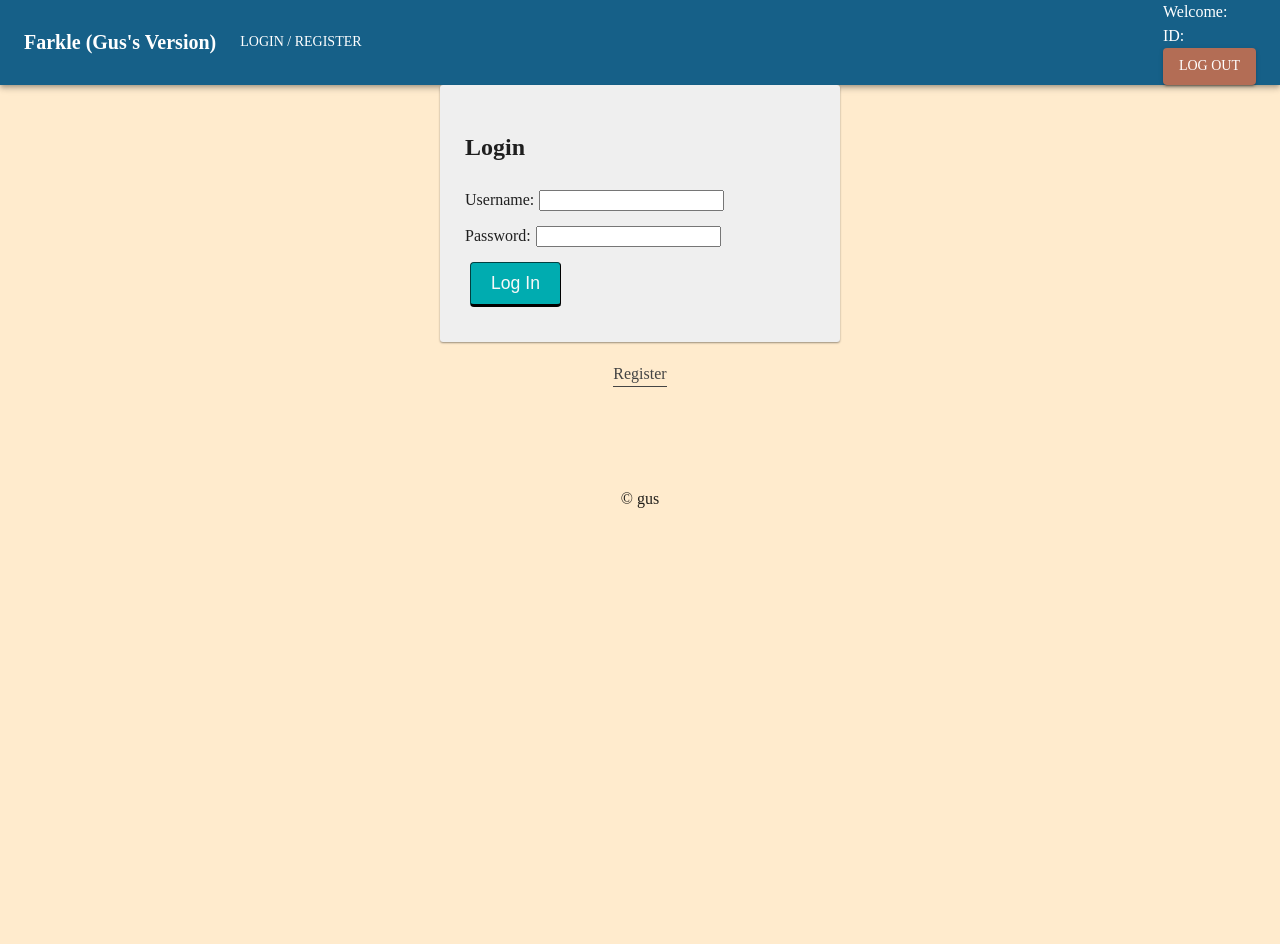
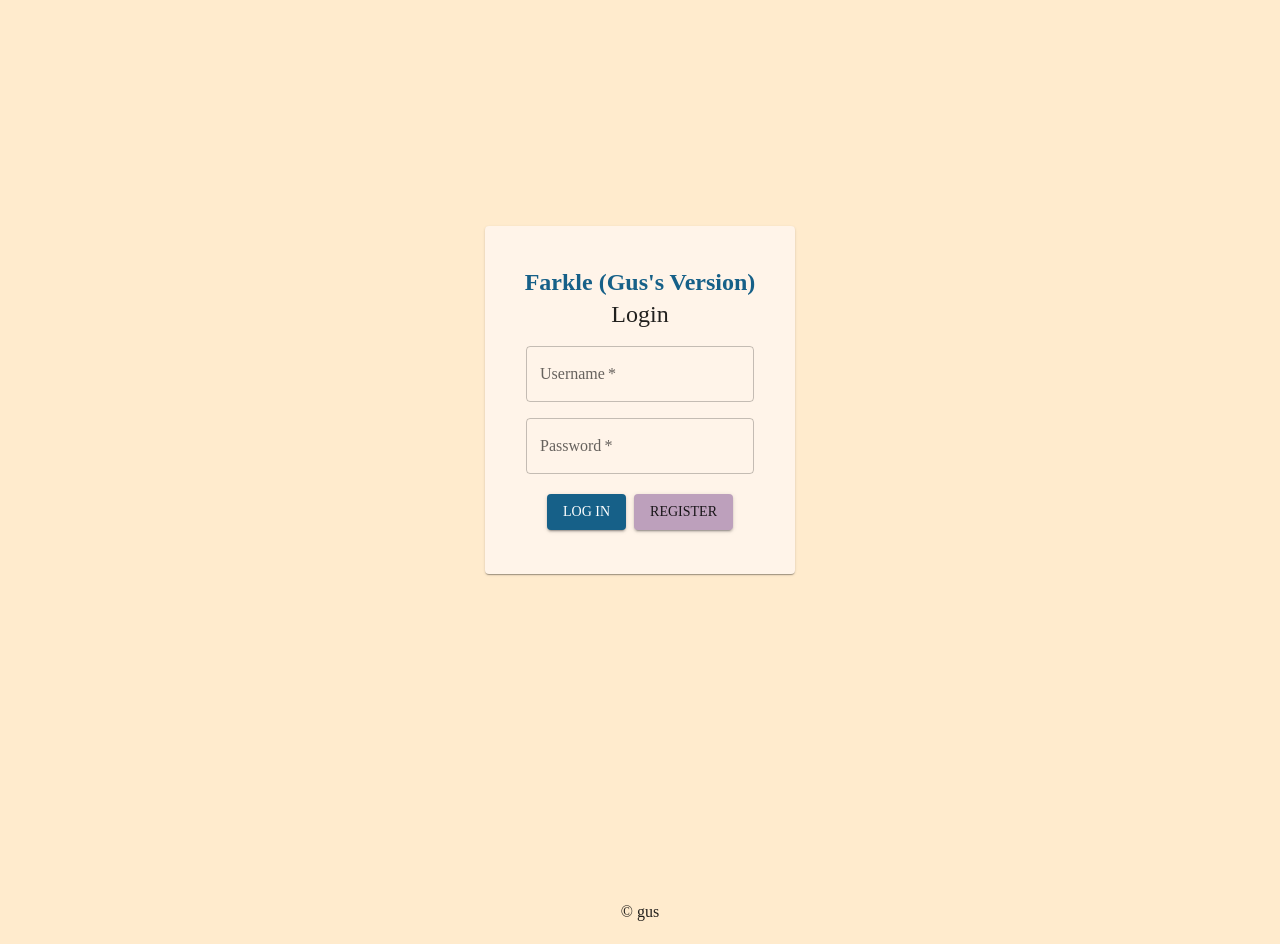
Before and after one commit to auridgway/eda-solo-project-2024, a React (Vite) app: page /#/dashboard in a window 1280 px wide. Before the commit this address led to /#/login. Before the commit the page ends 800 px from the top, so only its background shows below. Built offline with nearby package versions, Linux system fonts and the light colour scheme; no server answers.

Commit message:
added some more styling, fixed bugs, and added an animation

```diff
--- a/src/components/App/App.jsx
+++ b/src/components/App/App.jsx
@@ -36,7 +36,8 @@ function App() {
   return (
     <Router>
       <div>
-        <Nav />
+        {!user.id ? <></> : <Nav />}
+
         <Switch>
           {/* Visiting localhost:5173 will redirect to localhost:5173/home */}
           <Redirect exact from="/" to="/home" />
--- a/src/components/GameplayScreen/GameplayScreen.jsx
+++ b/src/components/GameplayScreen/GameplayScreen.jsx
@@ -82,6 +82,7 @@ export default function GameplayScreen() {
     return (
         <Container>
             <Typography color='primary' variant="h3">{currentGame?.lobby_name}</Typography>
+            {currentGame.winner_id === undefined ?
                 <Grid container spacing={2} direction='row'>
                     <Grid item xs={8}>
                         {/* actual game space is right here */}
@@ -117,10 +118,10 @@ export default function GameplayScreen() {
                             </Grid>
                             <Grid container alignItems="center" justifyContent="center" direction='row' spacing={2}>
                                 <Grid item textAlign='center' xs={6}>
-                                <Button sx={{px:14}} variant="contained" color='info' onClick={handleRoll}>Roll</Button>
+                                    <Button sx={{ px: 14 }} variant="contained" color='info' onClick={handleRoll}>Roll</Button>
                                 </Grid>
                                 <Grid item textAlign='center' xs={6}>
-                                <Button sx={{px:11.5}} variant="contained" color='success' onClick={handleSave}>Save Score</Button>
+                                    <Button sx={{ px: 11.5 }} variant="contained" color='success' onClick={handleSave}>Save Score</Button>
                                 </Grid>
                             </Grid>
                         </Paper>
@@ -279,6 +280,24 @@ export default function GameplayScreen() {
                         </Paper>
                     </Grid>
                 </Grid>
+                :
+                <Grid container spacing={2} direction='row'>
+                    <Grid item xs={3}>
+
+                    </Grid>
+                    <Grid item xs={6}>
+                        {/* actual game space is right here */}
+                        <Paper sx={{ p: 1, m: 1 }} >
+                            <Typography textAlign='center' variant="h3">Winner!</Typography>
+                            <Typography textAlign='center' variant="h5">👑 {currentGame.players.find((player) => player.user_id===currentGame.winner_id).username} 👑</Typography>
+                            <Typography textAlign='center' variant="h5">Score: {currentGame.players.find((player) => player.user_id===currentGame.winner_id).score} points</Typography>
+                        </Paper>
+                    </Grid>
+                    <Grid item xs={3}>
+
+                    </Grid>
+                </Grid>
+            }
         </Container>
 
 
--- a/src/components/LoginForm/LoginForm.jsx
+++ b/src/components/LoginForm/LoginForm.jsx
@@ -1,12 +1,19 @@
 import React, { useState } from 'react';
 import { useDispatch } from 'react-redux';
-import {useSelector} from 'react-redux';
+import { useSelector } from 'react-redux';
+import { Container, TextField } from "@mui/material";
+import Paper from '@mui/material/Paper';
+import Grid from '@mui/material/Grid';
+import Button from '@mui/material/Button';
+import Typography from '@mui/material/Typography';
+import { useHistory } from 'react-router-dom/cjs/react-router-dom.min';
 
 function LoginForm() {
   const [username, setUsername] = useState('');
   const [password, setPassword] = useState('');
   const errors = useSelector(store => store.errors);
   const dispatch = useDispatch();
+  const history = useHistory();
 
   const login = (event) => {
     event.preventDefault();
@@ -25,41 +32,70 @@ function LoginForm() {
   }; // end login
 
   return (
-    <form className="formPanel" onSubmit={login}>
-      <h2>Login</h2>
+    <Grid component='form' direction='column' autoComplete="off" alignItems="center" justifyContent="center" container spacing={2} onSubmit={login} >
+      <Grid item textAlign='center' xs={4}>
+        <Typography
+          variant="h5"
+          noWrap
+          sx={{
+            fontWeight: 900,
+          }}
+          color='primary'
+          textAlign='center'
+        >Farkle (Gus's Version)</Typography>
+        <Typography variant='h5'>Login</Typography>
         {errors.loginMessage && (
-        <h3 className="alert" role="alert">
+          <Typography variant='h6' className="alert" role="alert">
             {errors.loginMessage}
-        </h3>
+          </Typography>
         )}
-      <div>
-        <label htmlFor="username">
-          Username:
-          <input
+      </Grid>
+
+      <Grid item xs={4}>
+        <TextField
+          fullWidth label='Username' variant="outlined"
           type="text"
           name="username"
           required
           value={username}
           onChange={(event) => setUsername(event.target.value)}
         />
-        </label>
-      </div>
-      <div>
-        <label htmlFor="password">
-          Password:
-          <input
+      </Grid>
+      <Grid item xs={4}>
+        <TextField
+          fullWidth label='Password'
+          variant="outlined"
           type="password"
           name="password"
           required
           value={password}
           onChange={(event) => setPassword(event.target.value)}
         />
-        </label>
-      </div>
-      <div>
-        <input className="btn" type="submit" name="submit" value="Log In" />
-      </div>
-    </form>
+      </Grid>
+      <Grid item xs={4}>
+        <Button variant='contained'
+          className="btn"
+          type="submit"
+          name="submit"
+          value="Log In"
+          sx={{m:0.5}}
+        >
+          Log In
+        </Button>
+        <Button
+          variant='contained'
+          color='info'
+          type="button"
+          className="btn btn_asLink"
+          sx={{m:0.5}}
+          onClick={() => {
+            history.push('/registration');
+          }}
+        >
+          Register
+        </Button>
+      </Grid>
+    </Grid>
   );
 }
 
--- a/src/components/LoginPage/LoginPage.jsx
+++ b/src/components/LoginPage/LoginPage.jsx
@@ -1,26 +1,45 @@
 import React from 'react';
 import LoginForm from '../LoginForm/LoginForm';
-import { useHistory } from 'react-router-dom';
+import { Container } from "@mui/material";
+import Paper from '@mui/material/Paper';
+import Grid from '@mui/material/Grid';
+import { motion, AnimatePresence } from "framer-motion";
 
 function LoginPage() {
-  const history = useHistory();
+
+  const AnimatedPaper = motion(Paper);
+
 
   return (
-    <div>
-      <LoginForm />
+    <Container>
+      <Grid container
+        spacing={0}
+        direction="column"
+        alignItems="center"
+        justifyContent="center"
+        sx={{ minHeight: '100vh' }}
+      >
+        <AnimatePresence>
+          <AnimatedPaper sx={{ p: 5, m: 1 }}
+            animate={{
+              scale: [0, 1],
+              rotate: [180, 0]
 
-      <center>
-        <button
-          type="button"
-          className="btn btn_asLink"
-          onClick={() => {
-            history.push('/registration');
-          }}
-        >
-          Register
-        </button>
-      </center>
-    </div>
+            }}
+            transition={{
+              duration: 1.5,
+            }}
+            exit={{
+              x: 100,
+              opacity: 0
+            }}
+            key="login"
+          >
+            <LoginForm />
+          </AnimatedPaper>
+        </AnimatePresence>
+      </Grid>
+    </Container>
   );
 }
 
--- a/src/components/Nav/Nav.jsx
+++ b/src/components/Nav/Nav.jsx
@@ -10,9 +10,7 @@ import Typography from '@mui/material/Typography';
 import Menu from '@mui/material/Menu';
 import MenuIcon from '@mui/icons-material/Menu';
 import Container from '@mui/material/Container';
-import Avatar from '@mui/material/Avatar';
 import Button from '@mui/material/Button';
-import Tooltip from '@mui/material/Tooltip';
 import MenuItem from '@mui/material/MenuItem';
 import { useSelector } from 'react-redux';
 import { useHistory } from 'react-router-dom/cjs/react-router-dom.min';
@@ -41,8 +39,9 @@ function Nav() {
 
 
   return (
+
     <AppBar position="static">
-      <Container maxWidth="xl">
+      < Container maxWidth="xl" >
         <Toolbar disableGutters>
           <Typography
             variant="h6"
@@ -110,33 +109,6 @@ function Nav() {
                 </MenuItem>
               </Menu>
             )}
-            {!user.id && (
-              <Menu
-                id="menu-appbar"
-                anchorEl={anchorElNav}
-                anchorOrigin={{
-                  vertical: 'bottom',
-                  horizontal: 'left',
-                }}
-                keepMounted
-                transformOrigin={{
-                  vertical: 'top',
-                  horizontal: 'left',
-                }}
-                open={Boolean(anchorElNav)}
-                onClose={handleCloseNavMenu}
-                sx={{
-                  display: { xs: 'block', md: 'none' },
-                }}
-              >
-                <MenuItem onClick={handleCloseNavMenu}>
-                  <Typography onClick={() => {
-                    history.push('/login');
-                    handleCloseNavMenu();
-                  }} textAlign="center">Login / Register</Typography>
-                </MenuItem>
-              </Menu>
-            )}
           </Box>
           <Typography
             variant="h5"
@@ -186,23 +158,8 @@ function Nav() {
               </Button>
             </Box>
           )}
-          {!user.id && (
-            <Box sx={{ flexGrow: 1, display: { xs: 'none', md: 'flex' } }}>
-              <Button
-                onClick={() => {
-                  history.push('/login');
-                  handleCloseNavMenu();
-                }}
-                sx={{ my: 2, color: 'white', display: 'block' }}
-              >
-                Login / Register
-              </Button>
-            </Box>
-          )}
 
           <Box sx={{ flexGrow: 0 }}>
-            <Typography>Welcome: {user.username}</Typography>
-            <Typography>ID: {user.id}</Typography>
             <LogOutButton />
             <Menu
               sx={{ mt: '45px' }}
@@ -231,8 +188,9 @@ function Nav() {
             </Menu>
           </Box>
         </Toolbar>
-      </Container>
-    </AppBar>
+      </Container >
+    </AppBar >
+
   )
 
   // return (
```
Also changed, not shown: src/components/WaitingRoom/WaitingRoom.jsx (+33 -14 lines), 1 other file (tests, documents, lock files or other folders). Lines whose indentation alone changed are shown as unchanged.
